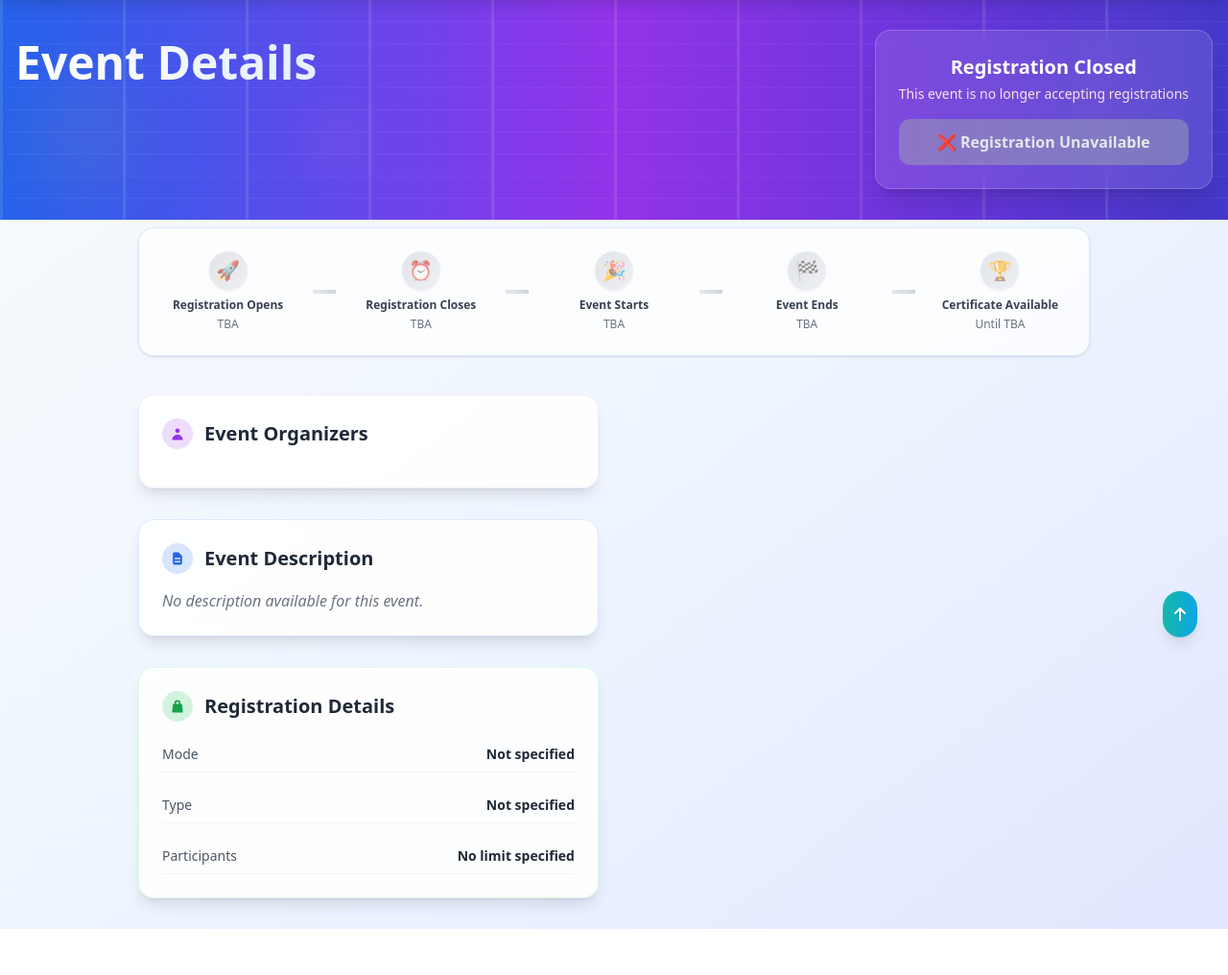
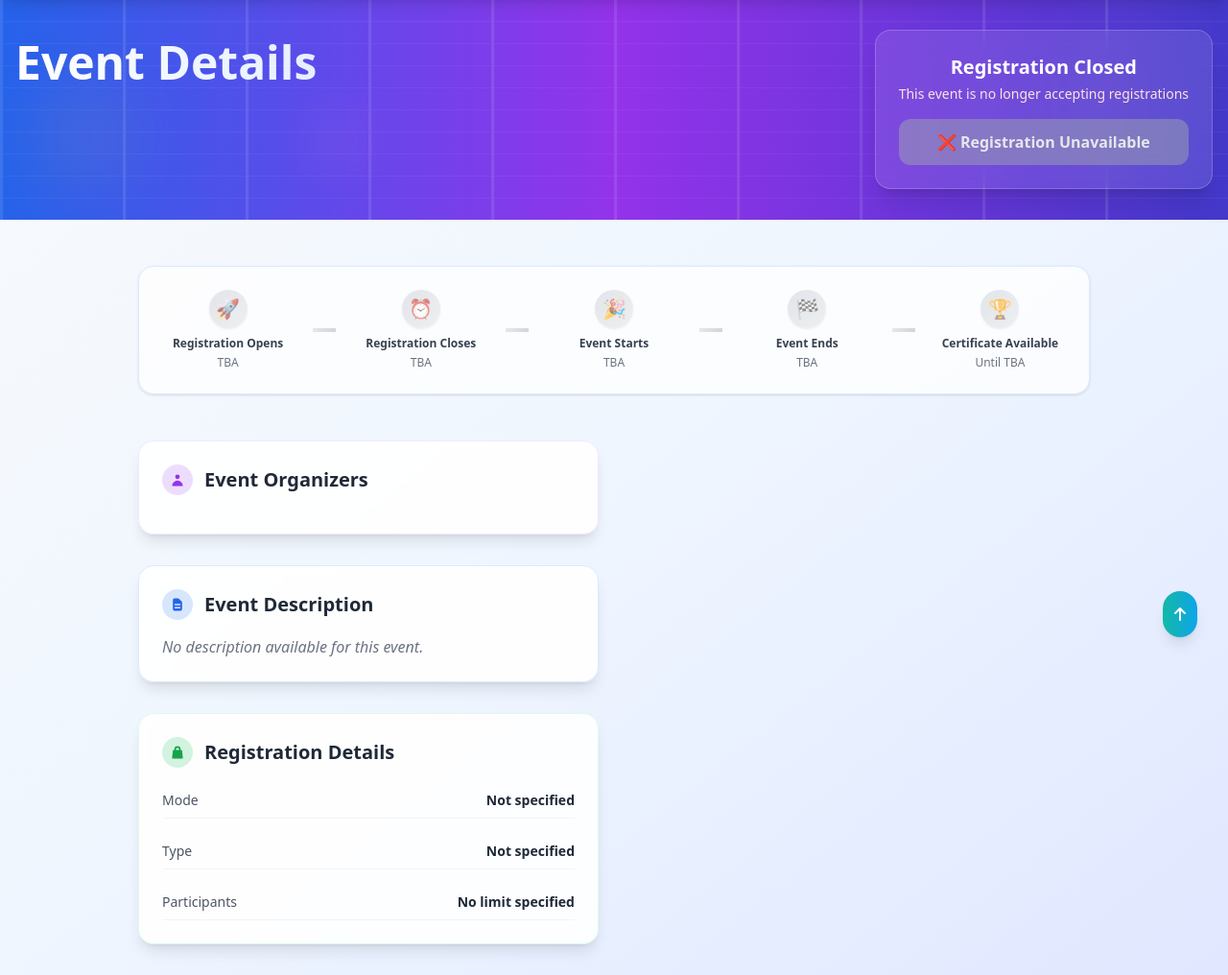
Before and after one commit to ShivanshGhelani/CampusConnect, a FastAPI app: template templates/client/event_details.html in a window 1280 px wide. Shown: the part 104-1120 px from the top of the page at 96% size. Before the commit the page ends 1072 px from the top, so only its background shows below. Run offline with FastAPI, Linux system fonts and the light colour scheme; the template is opened without the code that fills it, so the values that code supplies are empty; parts of the project's set-up code (start-up, migrations or seed data) failed here and were passed over; some libraries are stand-ins or nearby versions.

Commit message:
fix: Adjust padding in event timeline section for improved layout

```diff
--- a/templates/client/event_details.html
+++ b/templates/client/event_details.html
@@ -573,7 +573,7 @@
     </div>
   </div>
   <!-- Event Timeline Section -->
-  <div class="container mx-auto max-w-5xl px-4 py-2">
+  <div class="container mx-auto max-w-5xl px-4 py-4 max-w-4xl mt-8">
     <div
       class="flex flex-col md:flex-row items-center justify-between gap-4 md:gap-0 bg-white/80 rounded-2xl shadow border border-blue-100 py-6 px-2">
       {% set phases = [
```
